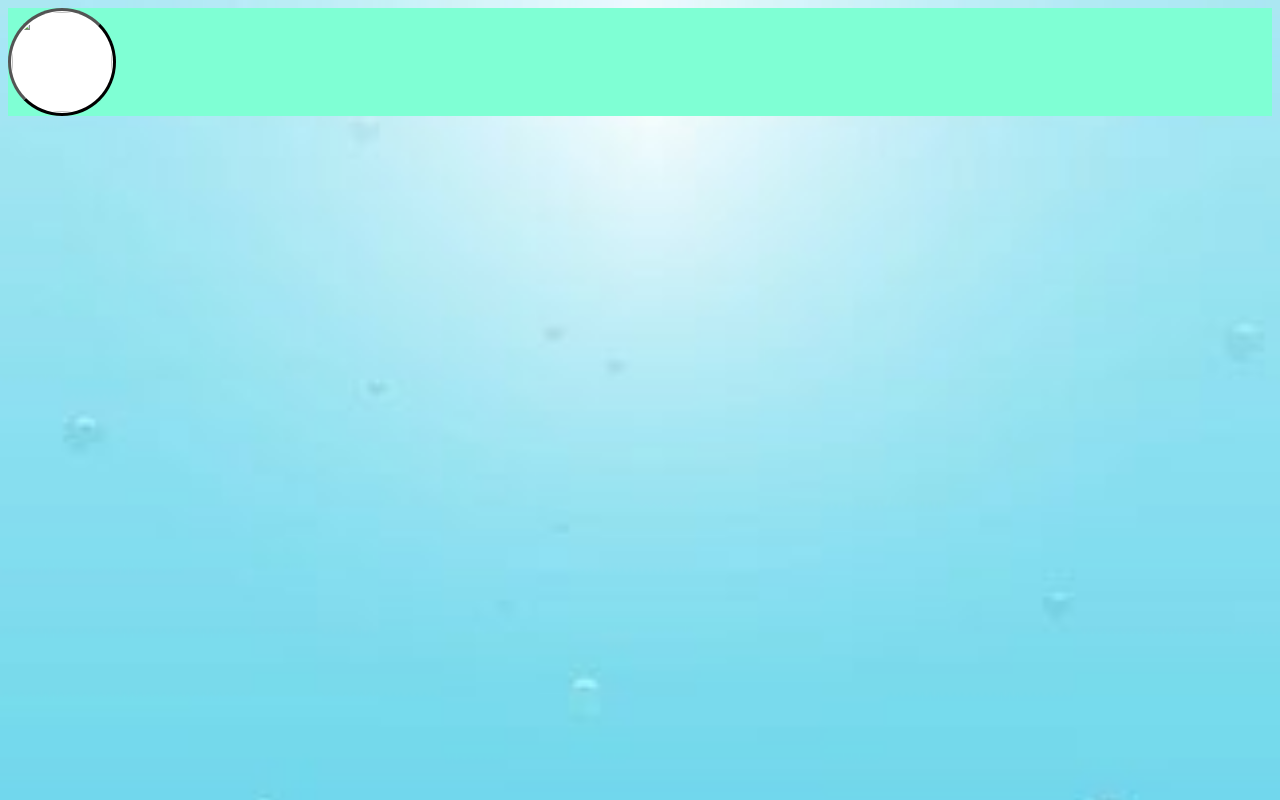
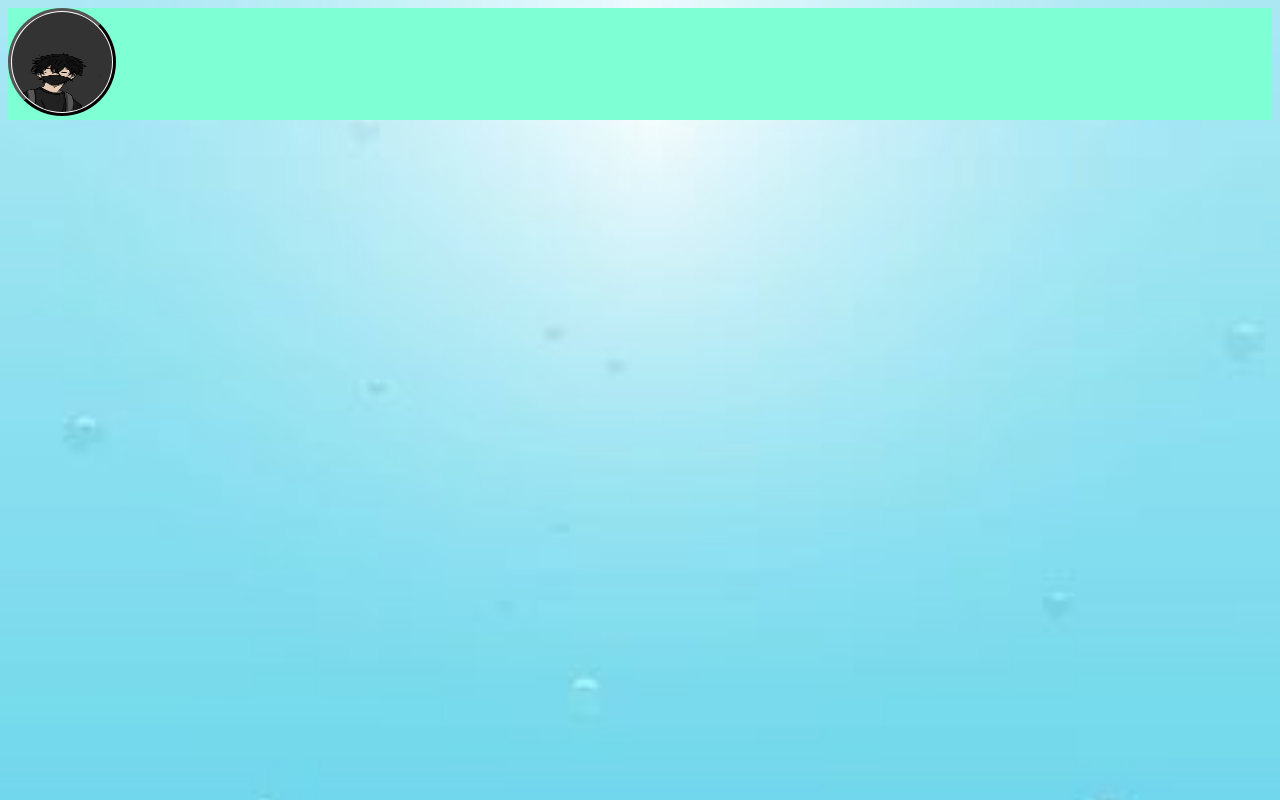
Before and after one commit to suryan0401/justbettas, a plain HTML site: page home.html in a window 1280 px wide. Drawn offline with Linux system fonts and the light colour scheme; files whose address does not match are found by name.

Commit message:
Update home.html

```diff
--- a/home.html
+++ b/home.html
@@ -26,7 +26,7 @@
 </head>
 <body>
     <div class="nav-bar">
-        <img class="bg" src="./img/0e9c4bc1-4cdc-4095-abb4-0e5ed22c5574.jpeg" alt="">
+        <img class="bg" src="./0e9c4bc1-4cdc-4095-abb4-0e5ed22c5574.jpeg" alt="">
     </div>
 </body>
 </html>
```
